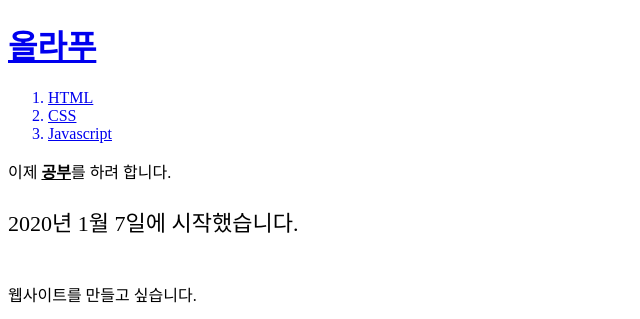
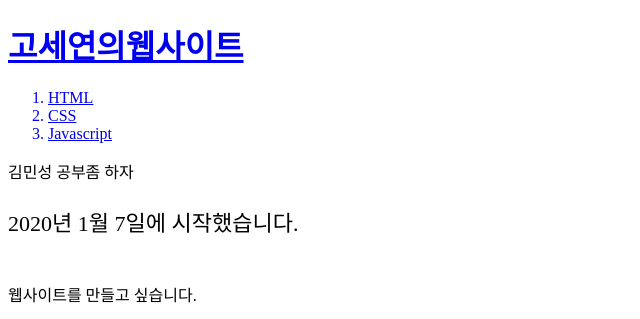
Before and after one commit to sinyr119/testing, a plain HTML site: page index.html in a window 1280 px wide. Shown: the top 319 px of the page, without its empty margins (0-640 px from the left). Drawn offline with Linux system fonts and the light colour scheme.

Commit message:
new name

```diff
--- a/index.html
+++ b/index.html
@@ -1,18 +1,18 @@
 <!doctype html>
 <html>
 <head>
-  <title>올라푸</title>
+  <title>고세연의웹사이트</title>
   <meta charset="utf-8">
 </head>
 <body>
-<a href="index.html"><h1><strong>올라푸</strong></h1></a>
+<a href="index.html"><h1><strong>고세연의웹사이트</strong></h1></a>
 <ol>
   <a href="1.html"><li>HTML</li></a>
   <a href="2.html"><li>CSS</li></a>
   <a href="3.html"><li>Javascript</li></a>
 </ol>
 
-이제 <u><strong>공부</strong></u>를 하려 합니다.<br>
+김민성 공부좀 하자<br>
 <p style="font-size:22px;">2020년 1월 7일에 시작했습니다.</p>
 <p style="margin-top:45px;">웹사이트를 만들고 싶습니다.</p>
 <img src="snowman.jpg" height="20%" width="20%">
```
Also changed, not shown: 1.html (+1 -1 lines), 2.html (+1 -1 lines), 3.html (+1 -1 lines).
